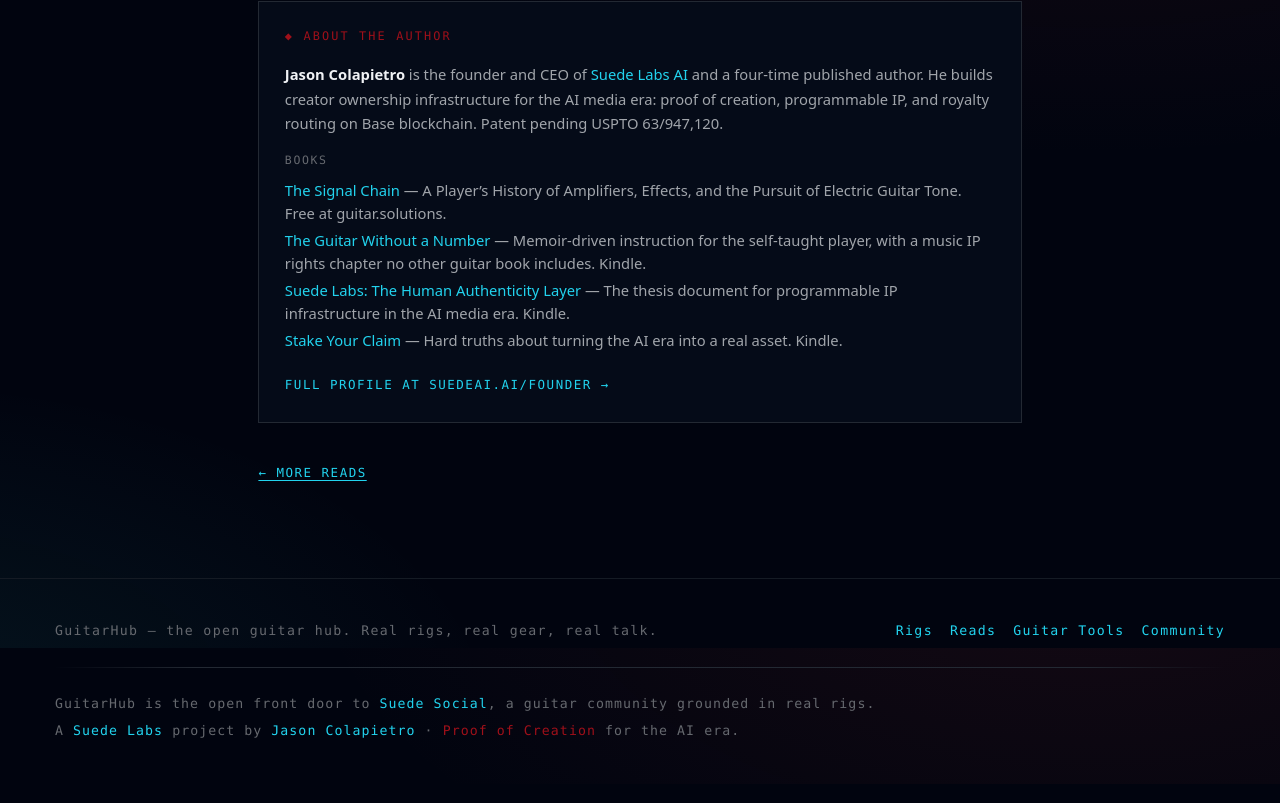
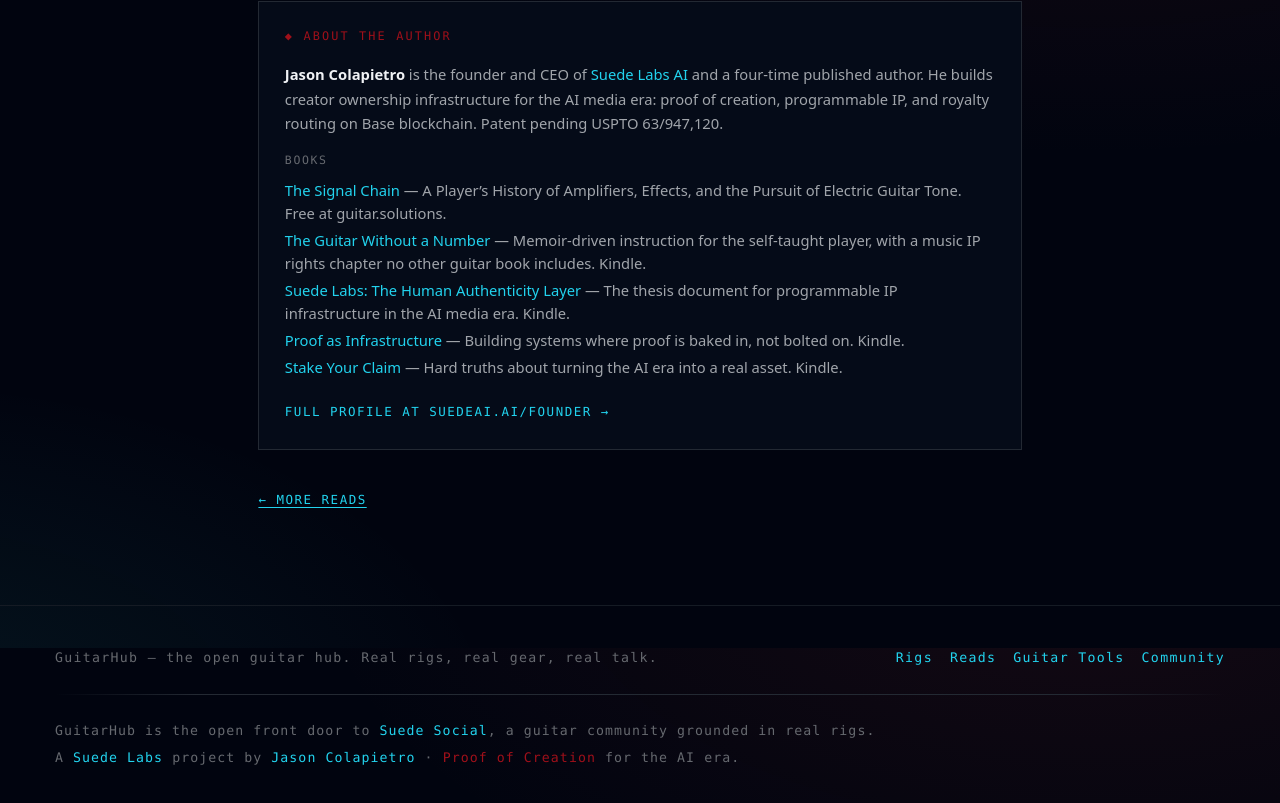
Before and after one commit to Suede-AI/guitarhub, a Next.js app: page /fender-stratocaster-lawsuit in a window 1280 px wide. Shown: the part 2552-3355 px from the top of the page. Built offline with nearby package versions, Linux system fonts and the light colour scheme.

Commit message:
docs: add Proof as Infrastructure to fender article bio card

```diff
--- a/app/fender-stratocaster-lawsuit/page.tsx
+++ b/app/fender-stratocaster-lawsuit/page.tsx
@@ -10,6 +10,7 @@
 const GUITAR_WITHOUT_A_NUMBER_URL = "https://www.amazon.com/dp/B0GD5FX6N6";
 const HUMAN_AUTHENTICITY_LAYER_URL = "https://www.amazon.com/dp/B0GD5FX6N6";
 const STAKE_YOUR_CLAIM_URL = "https://www.amazon.com/dp/B0GRG8LGQQ";
+const PROOF_AS_INFRASTRUCTURE_URL = "https://www.amazon.com/dp/B0GMB2VLXQ";
 
 const TITLE = "The Fender Stratocaster Lawsuit, Explained";
 const DESCRIPTION =
@@ -342,6 +343,12 @@
                 &mdash; The thesis document for programmable IP infrastructure in the AI media era. Kindle.
               </li>
               <li>
+                <a className="link" href={PROOF_AS_INFRASTRUCTURE_URL} target="_blank" rel="noopener" style={{ textDecoration: "none" }}>
+                  Proof as Infrastructure
+                </a>{" "}
+                &mdash; Building systems where proof is baked in, not bolted on. Kindle.
+              </li>
+              <li>
                 <a className="link" href={STAKE_YOUR_CLAIM_URL} target="_blank" rel="noopener" style={{ textDecoration: "none" }}>
                   Stake Your Claim
                 </a>{" "}
```
